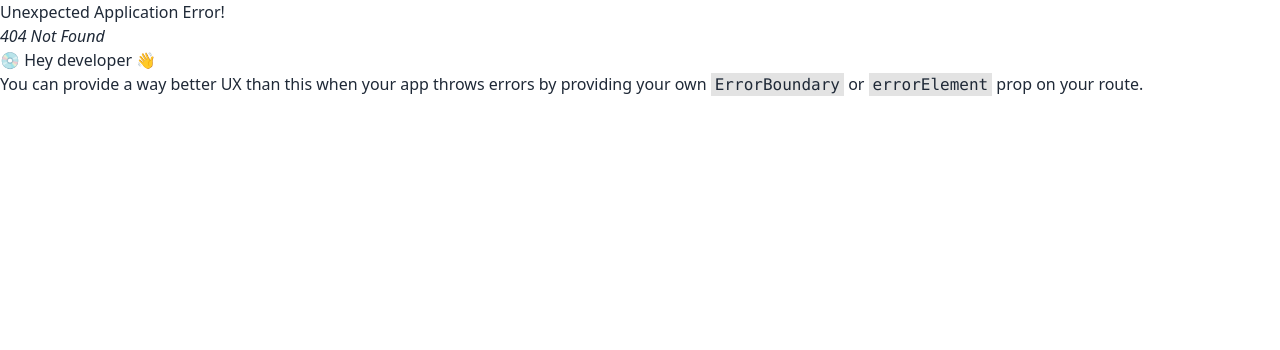
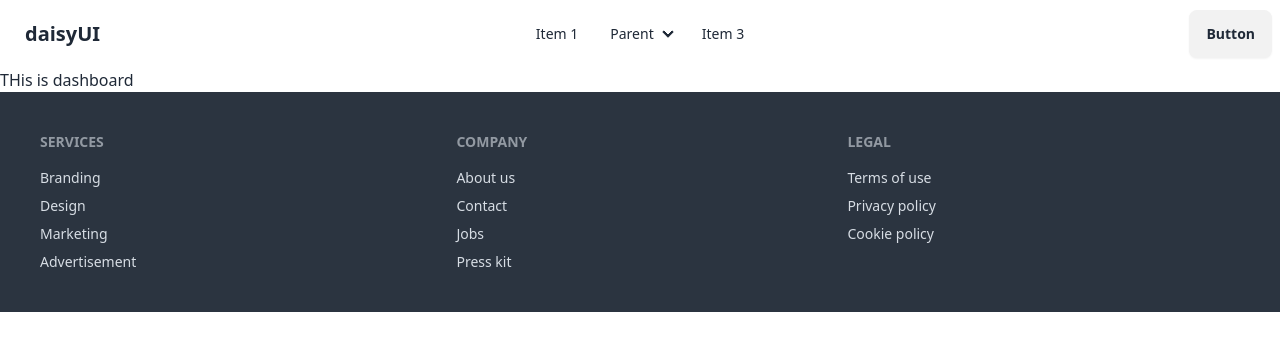
Before and after one commit to AnsarulIslam10/Book-Vibe, a React (Vite) app: page /dashboard in a window 1280 px wide. Before the commit this address had no page. Shown: the top 350 px of the page. Built offline with nearby package versions, Linux system fonts and the light colour scheme.

Commit message:
react routing, outlet

```diff
--- /dev/null
+++ b/src/components/Dashboard/Dashboard.jsx
@@ -0,0 +1,11 @@
+import React from 'react';
+
+const Dashboard = () => {
+    return (
+        <div>
+            <h2>THis is dashboard</h2>
+        </div>
+    );
+};
+
+export default Dashboard;
--- /dev/null
+++ b/src/components/ErrorPage/ErrorPage.jsx
@@ -0,0 +1,11 @@
+import React from 'react';
+
+const ErrorPage = () => {
+    return (
+        <div className='flex justify-center items-center h-screen'>
+            <h2 className="text-5xl text-red-500">Page Not Found</h2>
+        </div>
+    );
+};
+
+export default ErrorPage;
--- /dev/null
+++ b/src/components/Footer/Footer.jsx
@@ -0,0 +1,30 @@
+import React from "react";
+
+const Footer = () => {
+  return (
+    <footer className="footer bg-neutral text-neutral-content p-10">
+      <nav>
+        <h6 className="footer-title">Services</h6>
+        <a className="link link-hover">Branding</a>
+        <a className="link link-hover">Design</a>
+        <a className="link link-hover">Marketing</a>
+        <a className="link link-hover">Advertisement</a>
+      </nav>
+      <nav>
+        <h6 className="footer-title">Company</h6>
+        <a className="link link-hover">About us</a>
+        <a className="link link-hover">Contact</a>
+        <a className="link link-hover">Jobs</a>
+        <a className="link link-hover">Press kit</a>
+      </nav>
+      <nav>
+        <h6 className="footer-title">Legal</h6>
+        <a className="link link-hover">Terms of use</a>
+        <a className="link link-hover">Privacy policy</a>
+        <a className="link link-hover">Cookie policy</a>
+      </nav>
+    </footer>
+  );
+};
+
+export default Footer;
--- /dev/null
+++ b/src/components/Home/Home.jsx
@@ -0,0 +1,11 @@
+import React from 'react';
+
+const Home = () => {
+    return (
+        <div>
+            <h2>This is home</h2>
+        </div>
+    );
+};
+
+export default Home;
--- /dev/null
+++ b/src/components/Navbar/Navbar.jsx
@@ -0,0 +1,79 @@
+import React from "react";
+
+const Navbar = () => {
+  return (
+    <div className="navbar bg-base-100">
+      <div className="navbar-start">
+        <div className="dropdown">
+          <div tabIndex={0} role="button" className="btn btn-ghost lg:hidden">
+            <svg
+              xmlns="http://www.w3.org/2000/svg"
+              className="h-5 w-5"
+              fill="none"
+              viewBox="0 0 24 24"
+              stroke="currentColor"
+            >
+              <path
+                strokeLinecap="round"
+                strokeLinejoin="round"
+                strokeWidth="2"
+                d="M4 6h16M4 12h8m-8 6h16"
+              />
+            </svg>
+          </div>
+          <ul
+            tabIndex={0}
+            className="menu menu-sm dropdown-content bg-base-100 rounded-box z-[1] mt-3 w-52 p-2 shadow"
+          >
+            <li>
+              <a>Item 1</a>
+            </li>
+            <li>
+              <a>Parent</a>
+              <ul className="p-2">
+                <li>
+                  <a>Submenu 1</a>
+                </li>
+                <li>
+                  <a>Submenu 2</a>
+                </li>
+              </ul>
+            </li>
+            <li>
+              <a>Item 3</a>
+            </li>
+          </ul>
+        </div>
+        <a className="btn btn-ghost text-xl">daisyUI</a>
+      </div>
+      <div className="navbar-center hidden lg:flex">
+        <ul className="menu menu-horizontal px-1">
+          <li>
+            <a>Item 1</a>
+          </li>
+          <li>
+            <details>
+              <summary>Parent</summary>
+              <ul className="p-2">
+                <li>
+                  <a>Submenu 1</a>
+                </li>
+                <li>
+                  <a>Submenu 2</a>
+                </li>
+              </ul>
+            </details>
+          </li>
+          <li>
+            <a>Item 3</a>
+          </li>
+        </ul>
+      </div>
+      <div className="navbar-end">
+        <a className="btn">Button</a>
+      </div>
+    </div>
+  );
+};
+
+export default Navbar;
--- a/src/components/Root/Root.jsx
+++ b/src/components/Root/Root.jsx
@@ -1,9 +1,14 @@
 import React from 'react';
+import Navbar from '../Navbar/Navbar';
+import Footer from '../Footer/Footer';
+import { Outlet } from 'react-router-dom';
 
 const Root = () => {
     return (
         <div>
-            <h1>Hello</h1>
+            <Navbar></Navbar>
+            <Outlet></Outlet>
+            <Footer></Footer>
         </div>
     );
 };
--- a/src/main.jsx
+++ b/src/main.jsx
@@ -6,10 +6,24 @@ import {
   RouterProvider,
 } from "react-router-dom";
 import Root from './components/Root/Root';
+import ErrorPage from './components/ErrorPage/ErrorPage';
+import Home from './components/Home/Home';
+import Dashboard from './components/Dashboard/Dashboard';
 const router = createBrowserRouter([
   {
     path: "/",
     element: <Root></Root>,
+    errorElement: <ErrorPage></ErrorPage>,
+    children:[
+      {
+        path:'/',
+        element: <Home></Home>
+      },
+      {
+        path: 'dashboard',
+        element: <Dashboard></Dashboard>
+      }
+    ]
   },
 ]);
 
```
